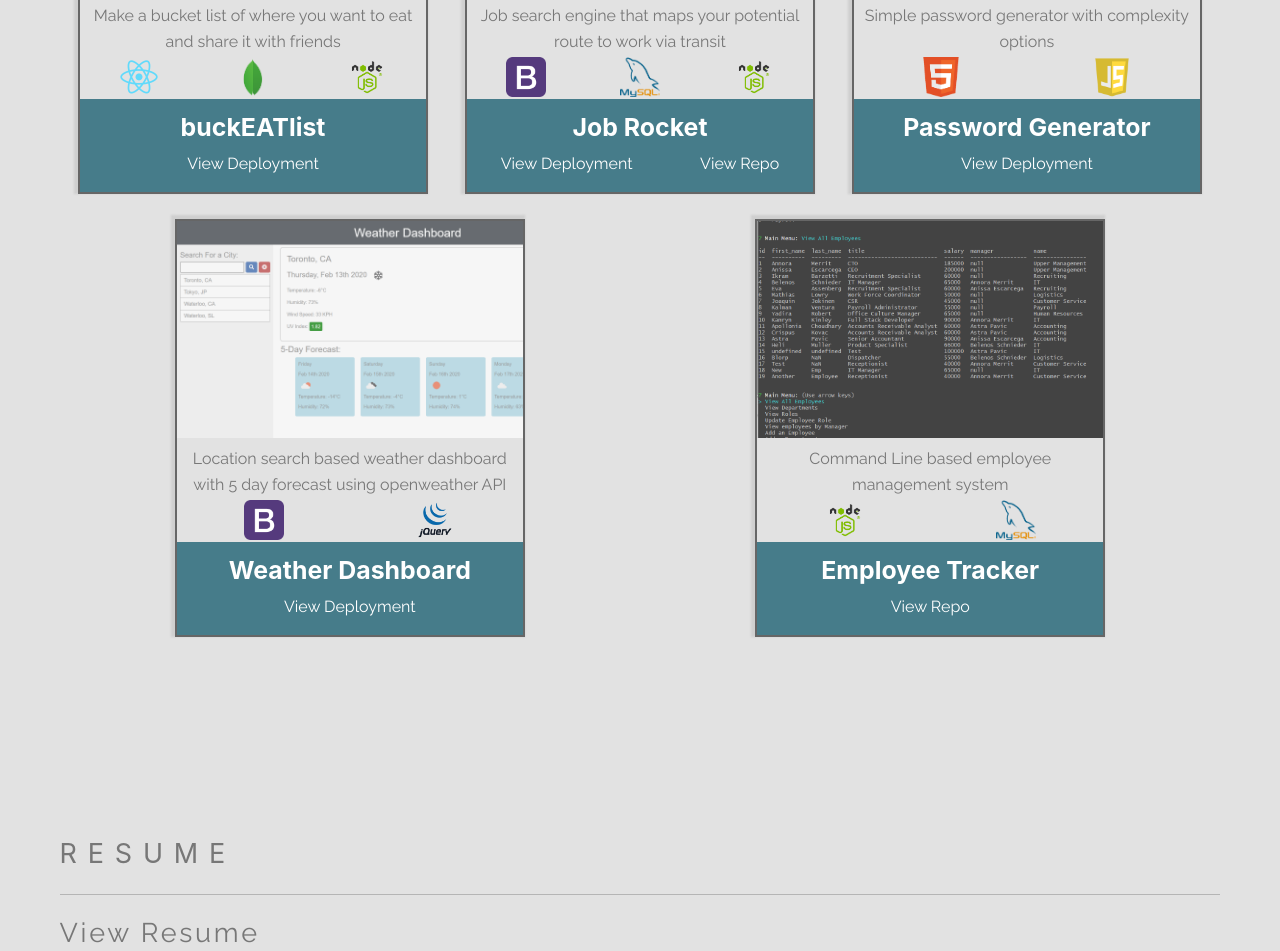
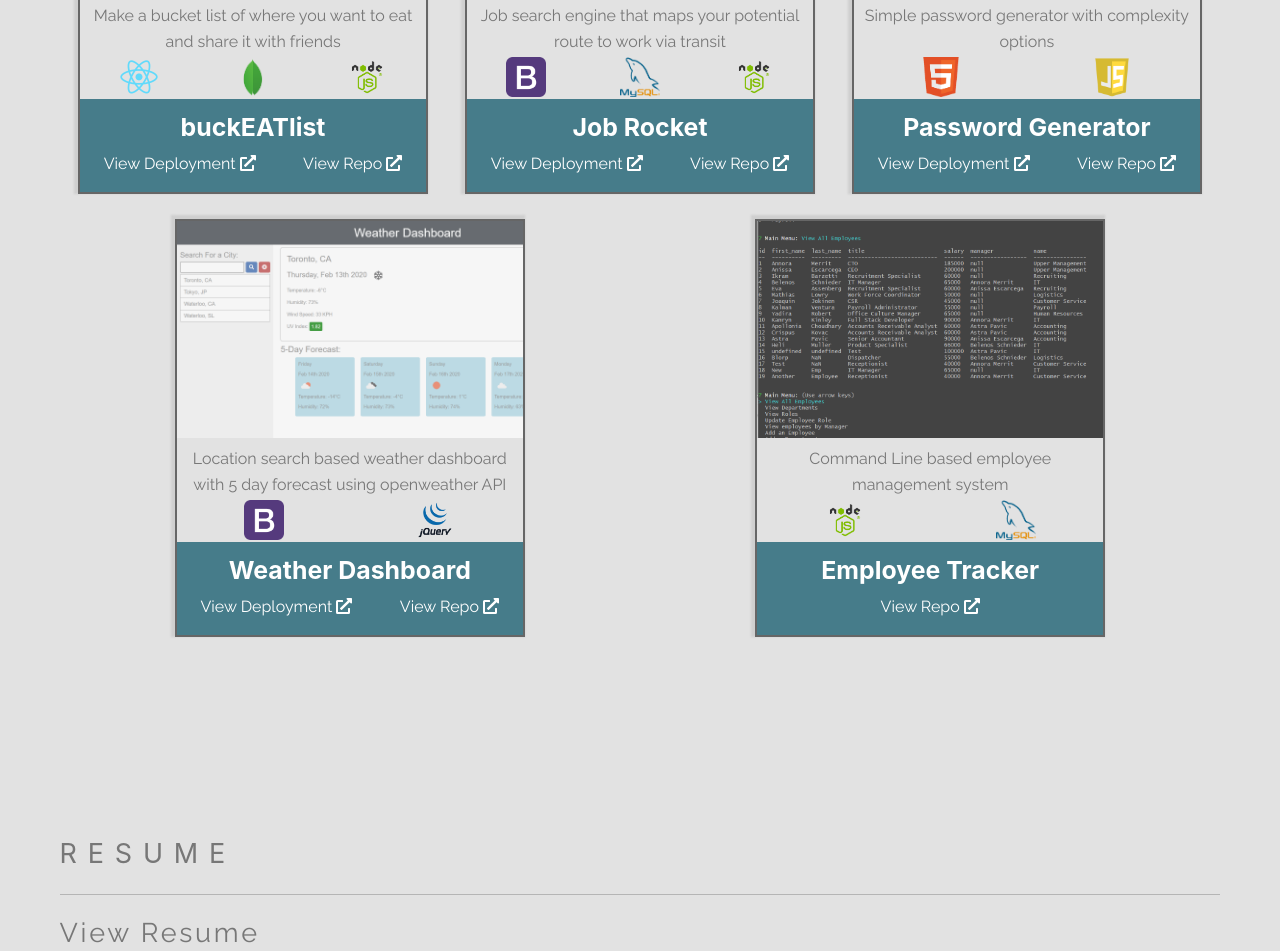
Before and after one commit to michaelhrivnak/portfolio-gatsby, a Gatsby site: page / in a window 1280 px wide. Shown: the part 1720-2671 px from the top of the page. Built offline with nearby package versions, Linux system fonts and the light colour scheme; Gatsby itself is replaced by a stand-in of ours; some packages are replaced by stand-ins of ours.

Commit message:
added link icons to project links

```diff
--- a/src/components/ProjectCard/ProjectCard.jsx
+++ b/src/components/ProjectCard/ProjectCard.jsx
@@ -1,5 +1,6 @@
 import React from 'react';
-
+import {FontAwesomeIcon} from '@fortawesome/react-fontawesome';
+import {faExternalLinkAlt} from '@fortawesome/free-solid-svg-icons'
 
 const ProjectCard = (props) => {
 
@@ -17,10 +18,10 @@ const ProjectCard = (props) => {
             <h3 className="portfolio-name">{props.title}</h3>
             <div>
                 {props.url && <a href={props.url}>
-                    View Deployment
+                    View Deployment <FontAwesomeIcon size="1x" icon={faExternalLinkAlt}/>
                 </a>}
                 {props.repo && <a href={props.repo}>
-                    View Repo
+                    View Repo <FontAwesomeIcon size="1x" icon={faExternalLinkAlt}/>
                 </a>}
             </div>
         </div>
--- a/src/markdown/projects.json
+++ b/src/markdown/projects.json
@@ -4,7 +4,7 @@
         "title":"buckEATlist",
         "img":"buckeatlist.png",
         "desc":"Make a bucket list of where you want to eat and share it with friends",
-        "repo":"",
+        "repo":"https://github.com/davidgeht/BuckEATlist",
         "tech":[
             {
                 "name":"react",
@@ -46,7 +46,7 @@
         "title":"Password Generator",
         "img":"PasswordGenerator.png",
         "desc":"Simple password generator with complexity options",
-        "repo":"",
+        "repo":"https://github.com/michaelhrivnak/Password-Generator",
         "tech":[
             {
                 "name":"HTML 5",
@@ -63,7 +63,7 @@
         "title":"Weather Dashboard",
         "img":"WeatherDashboard.png",
         "desc":"Location search based weather dashboard with 5 day forecast using openweather API",
-        "repo":"",
+        "repo":"https://github.com/michaelhrivnak/Weather-Dashboard",
         "tech":[
             {
                 "name":"bootstrap",
```
